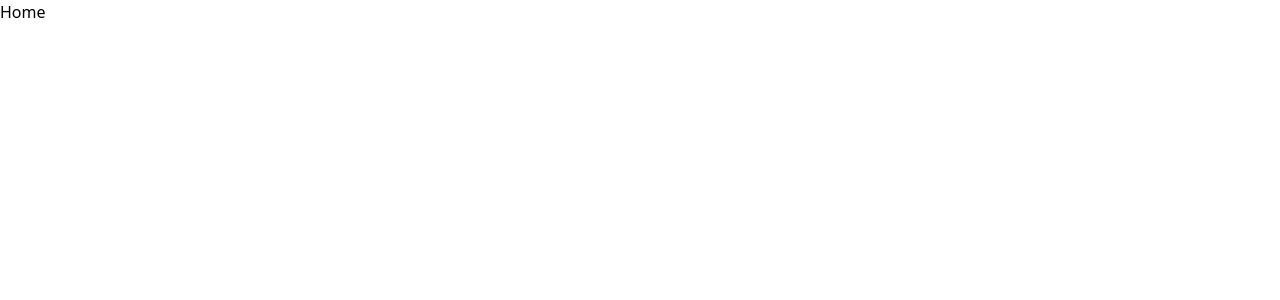
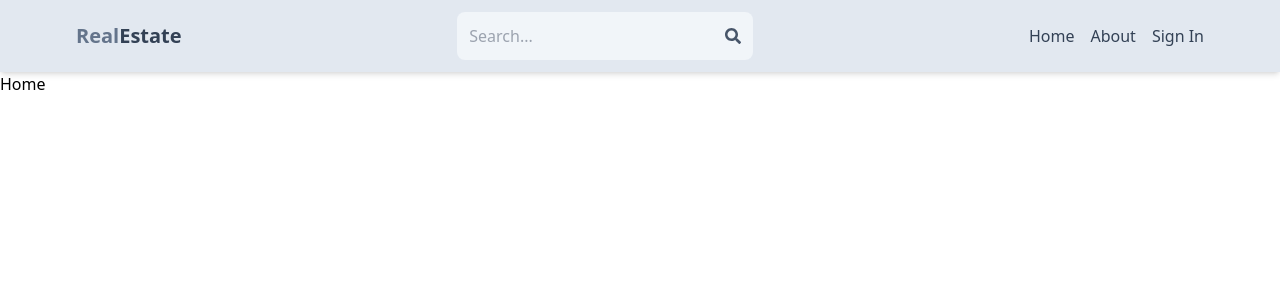
Before and after one commit to SudipThandar/EstateHub, a React (Vite) app in the folder frontend/: page / in a window 1280 px wide. Shown: the top 300 px of the page. Built offline with nearby package versions, Linux system fonts and the light colour scheme.

Commit message:
Create Header component

```diff
--- a/frontend/package.json
+++ b/frontend/package.json
@@ -12,6 +12,7 @@
   "dependencies": {
     "react": "^18.2.0",
     "react-dom": "^18.2.0",
+    "react-icons": "^5.0.1",
     "react-router-dom": "^6.21.3"
   },
   "devDependencies": {
--- a/frontend/src/App.jsx
+++ b/frontend/src/App.jsx
@@ -4,10 +4,12 @@
 import SignUp from './pages/SignUp';
 import About from './pages/About';
 import Profile from './pages/Profile';
+import Header from './components/Header';
 
 const App = () => {
   return (
     <BrowserRouter>
+      <Header />
       <Routes>
         <Route path="/" element={<Home />} />
         <Route path="/sign-in" element={<SignIn />} />
--- /dev/null
+++ b/frontend/src/components/Header.jsx
@@ -0,0 +1,47 @@
+import { FaSearch } from 'react-icons/fa';
+import { Link } from 'react-router-dom';
+
+const Header = () => {
+  return (
+    <header className="bg-slate-200 shadow-md">
+      <div className="flex justify-between items-center max-w-6xl mx-auto p-3">
+        <Link to="/">
+          <h1 className="font-bold text-sm sm:text-xl flex flex-wrap">
+            <span className="text-slate-500">Real</span>
+            <span className="text-slate-700">Estate</span>
+          </h1>
+        </Link>
+        <form className="bg-slate-100 p-3 rounded-lg flex items-center">
+          <input
+            type="text"
+            placeholder="Search..."
+            className="bg-transparent focus:outline-none w-24 sm:w-64"
+          />
+          <FaSearch className="text-slate-600" />
+        </form>
+        <ul className="flex gap-4">
+          <Link
+            to="/"
+            className="hidden sm:inline text-slate-700 hover:underline"
+          >
+            Home
+          </Link>
+          <Link
+            to="/about"
+            className="hidden sm:inline text-slate-700 hover:underline"
+          >
+            About
+          </Link>
+          <Link
+            to="/sign-in"
+            className="sm:inline text-slate-700 hover:underline"
+          >
+            Sign In
+          </Link>
+        </ul>
+      </div>
+    </header>
+  );
+};
+
+export default Header;
```
Also changed, not shown: 1 other file (tests, documents, lock files or other folders).
